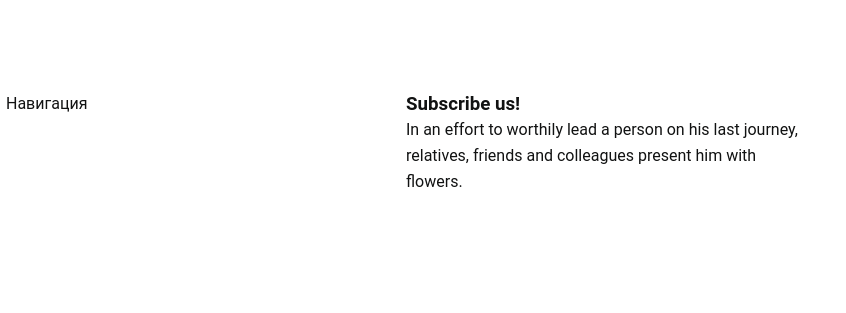
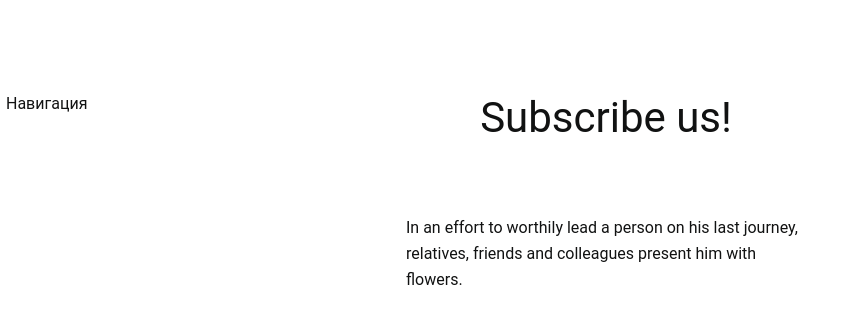
Before and after one commit to Karpig/course, a plain HTML site: page index.html in a window 1280 px wide. Shown: the part 1613-1926 px from the top of the page, 434-1280 px from the left. Drawn offline with Linux system fonts and the light colour scheme.

Commit message:
example commit

```diff
--- a/css/style.css
+++ b/css/style.css
@@ -52,7 +52,7 @@ body {
 }
 
 .header {
-
+    display: block;
 }
 
 .header-row {
--- a/index.html
+++ b/index.html
@@ -165,9 +165,9 @@
                     <div class="footer-nav footer-col">Навигация</div>
 
                     <div class="footer-subscribe footer-col">
-                        <h3>Subscribe us!</h3>
+                        <h3 class="headline 3">Subscribe us!</h3>
 
-                        <p>In an effort to worthily lead a person on his last journey, relatives, friends and colleagues present him with flowers.</p>
+                        <p class="footer-description">In an effort to worthily lead a person on his last journey, relatives, friends and colleagues present him with flowers.</p>
                     </div>
                 </div>
             </div>
```
